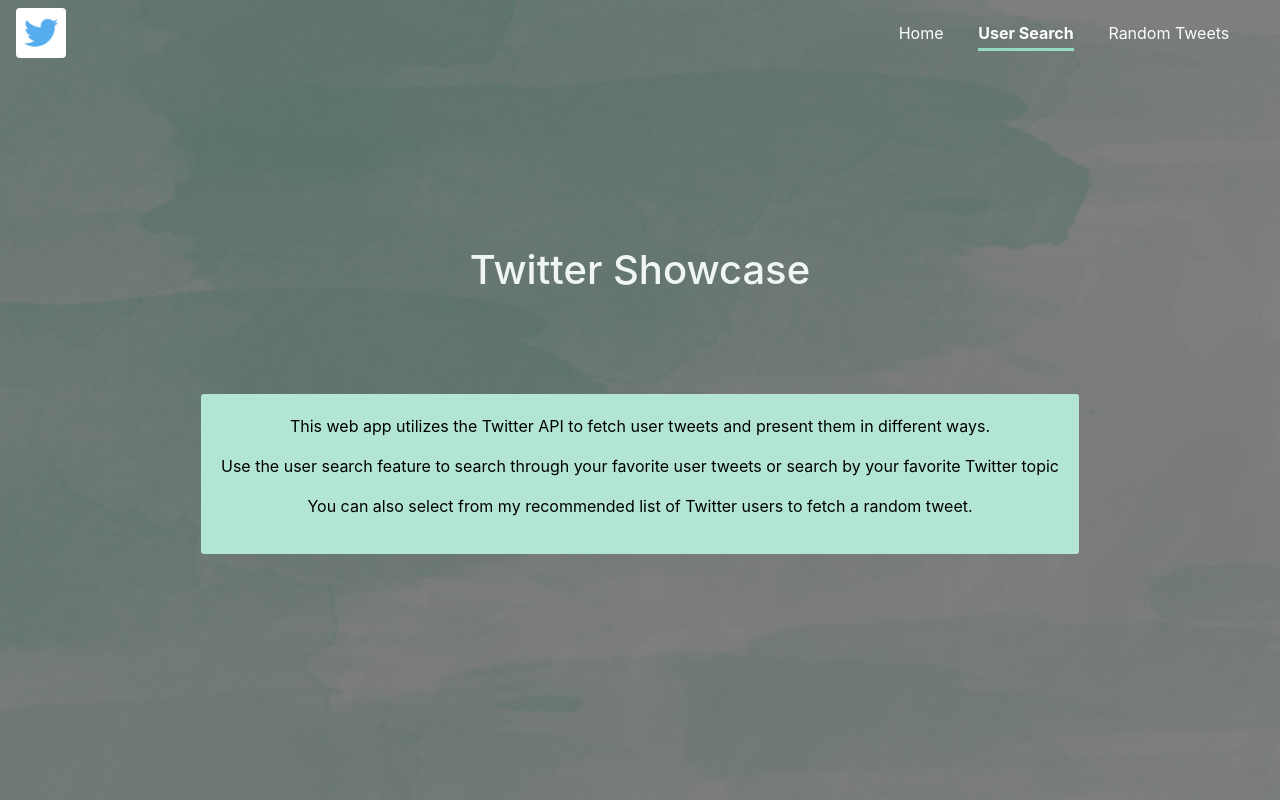
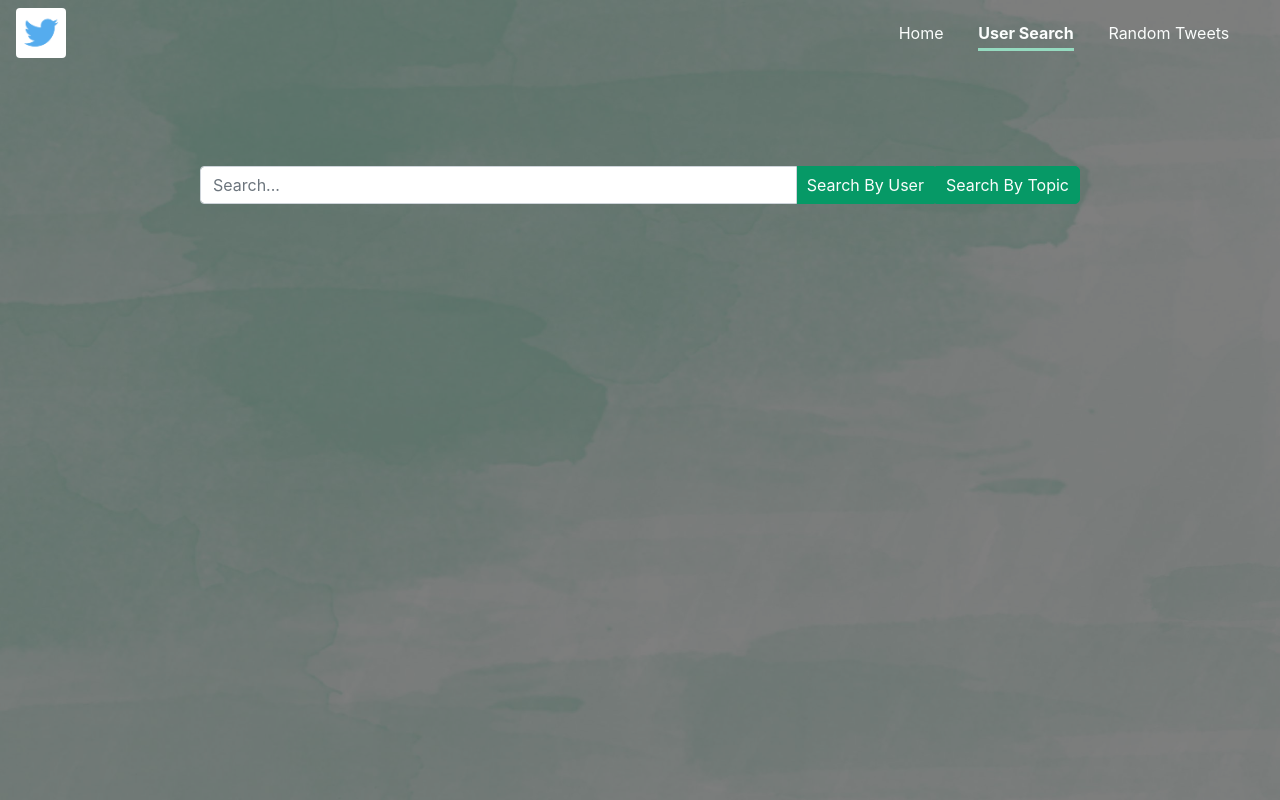
Before and after one commit to Areyesfigueroa/Tweet-Feed, a React (Create React App) app: page /user-search in a window 1280 px wide. Built offline with nearby package versions, Linux system fonts and the light colour scheme.

Commit message:
Added custom buttons and started the first userpage visual logic.

```diff
--- a/src/App.js
+++ b/src/App.js
@@ -3,15 +3,21 @@
 
 import Header from './components/Header/Header';
 import SplashPage from './components/SplashPage/SplashPage';
+import UserSearchContainer from './containers/UserSearchContainer/UserSearchContainer';
 
 import { Route, Switch } from "react-router-dom";
+import Background from './components/Background/Background';
+import splashBG from "./assets/images/splash-bg.jpg";
 
 function App() {
   return (
     <div className="App">
       <Header />
+      <Background imgSrc={splashBG} shadowOpacity={0.5} />
+
       <Switch>
-        <Route path="/" component={SplashPage}/>
+        <Route path='/user-search' component={UserSearchContainer}/>
+        <Route path='/' component={SplashPage}/>
       </Switch>
     </div>
   );
--- /dev/null
+++ b/src/components/Button/Button.js
@@ -0,0 +1,15 @@
+import React from 'react';
+import classes from './Button.module.css';
+
+const Button = (props) => {
+    return (
+        <button
+        className={`${classes.Button} ${props.variant ? props.variant: classes.default}`}
+        style={props.style}
+        onClick={props.click}>
+            {props.children}
+        </button>
+    );
+};
+
+export default Button;
--- /dev/null
+++ b/src/components/Button/Button.module.css
@@ -0,0 +1,22 @@
+.Button {
+    color: var(--lightWhite);
+    border-radius: 1px;
+    padding: 0 10px;
+    outline: none;
+}
+
+.Button:focus {
+    outline-color: #068558;
+}
+
+.default {
+    background-color: var(--darkGreen);
+    border: 1px solid var(--darkGreen);
+}
+
+.default:hover,
+.default:active,
+.defualt:visited {
+    background-color: #068558;
+    border: 1px solid #068558;
+}
--- a/src/components/Header/Header.js
+++ b/src/components/Header/Header.js
@@ -9,7 +9,7 @@
 
 const header = () => {
     return (
-        <Navbar collapseOnSelect style={{ backgroundColor: "rgba(1,1,1,0)" }} fixed="top" expand="lg" variant="dark">
+        <Navbar collapseOnSelect style={{ backgroundColor: "rgba(1,1,1,0)" }} expand="lg" variant="dark">
             <NavigationItem link="/home">
                 <Image style={{height: "50px"}} rounded src={logo} alt="logo"/>
             </NavigationItem>
--- /dev/null
+++ b/src/components/Searchbar/Searchbar.js
@@ -0,0 +1,29 @@
+import React from 'react';
+import InputGroup from 'react-bootstrap/InputGroup';
+import Button from '../Button/Button';
+import FormControl from 'react-bootstrap/FormControl';
+import classes from './Searchbar.module.css';
+
+const searchbar = () => {
+    const btnBorderRadiusStyle = {
+        borderTopRightRadius: "5px",
+        borderBottomRightRadius: "5px"
+    }
+    return (
+        <div className={classes.Searchbar}>
+            <InputGroup>
+                <FormControl
+                    placeholder="Search..."
+                    aria-label="Search Input"
+                    aria-describedby="search-input"
+                />
+                <InputGroup.Append>
+                    <Button>Search By User</Button>
+                    <Button style={btnBorderRadiusStyle}>Search By Topic</Button>
+                </InputGroup.Append>
+            </InputGroup>
+        </div>
+    );
+};
+
+export default searchbar;
--- /dev/null
+++ b/src/components/Searchbar/Searchbar.module.css
@@ -0,0 +1,3 @@
+.Searchbar {
+    margin: 100px 200px;
+}
--- a/src/components/SplashPage/SplashPage.js
+++ b/src/components/SplashPage/SplashPage.js
@@ -1,7 +1,5 @@
 import React from 'react';
 import classes from './SplashPage.module.css';
-import Background from '../Background/Background';
-import splashBG from '../../assets/images/splash-bg.jpg';
 
 
 const splashPage = () => {
@@ -15,8 +13,6 @@
                     <p>You can also select from my recommended list of Twitter users to fetch a random tweet. </p>
                 </div>
             </div>
-
-            <Background imgSrc={splashBG} shadowOpacity={0.5}/>
         </div>
     );
 };
--- a/src/components/SplashPage/SplashPage.module.css
+++ b/src/components/SplashPage/SplashPage.module.css
@@ -4,7 +4,7 @@
     justify-content: center;
     align-items: center;
     width: 100vw;
-    height: 100vh;
+    height: calc(100vh - 66px); /* Reduce by header height */
     color: black;
 }
 
--- /dev/null
+++ b/src/containers/UserSearchContainer/UserSearchContainer.js
@@ -0,0 +1,17 @@
+import React from 'react';
+import Searchbar from '../../components/Searchbar/Searchbar';
+import Background from '../../components/Background/Background';
+import splashBG from '../../assets/images/splash-bg.jpg';
+
+
+const UserSearchContainer = () => {
+
+    return (
+        <div>
+            <Background imgSrc={splashBG} shadowOpacity={0.5}/>
+            <Searchbar />
+        </div>
+    );
+};
+
+export default UserSearchContainer;
```
